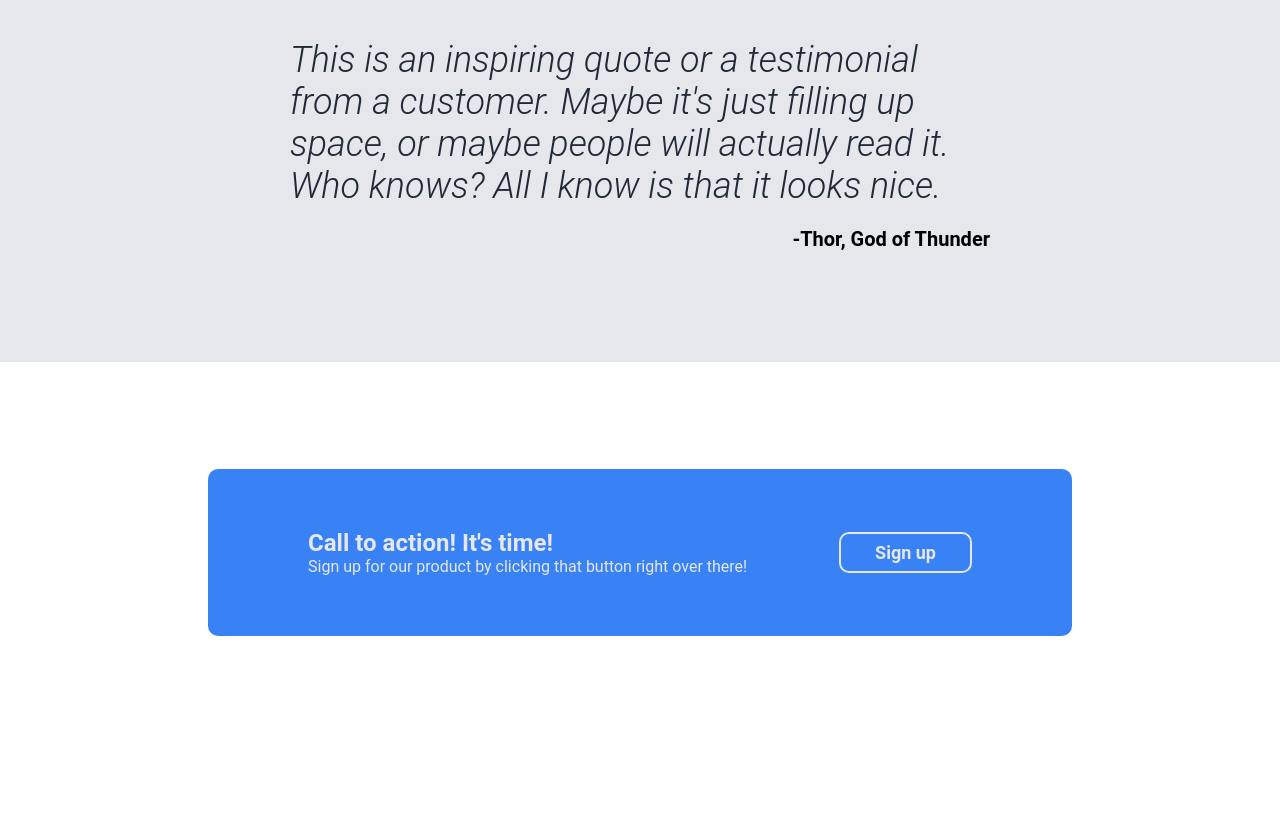
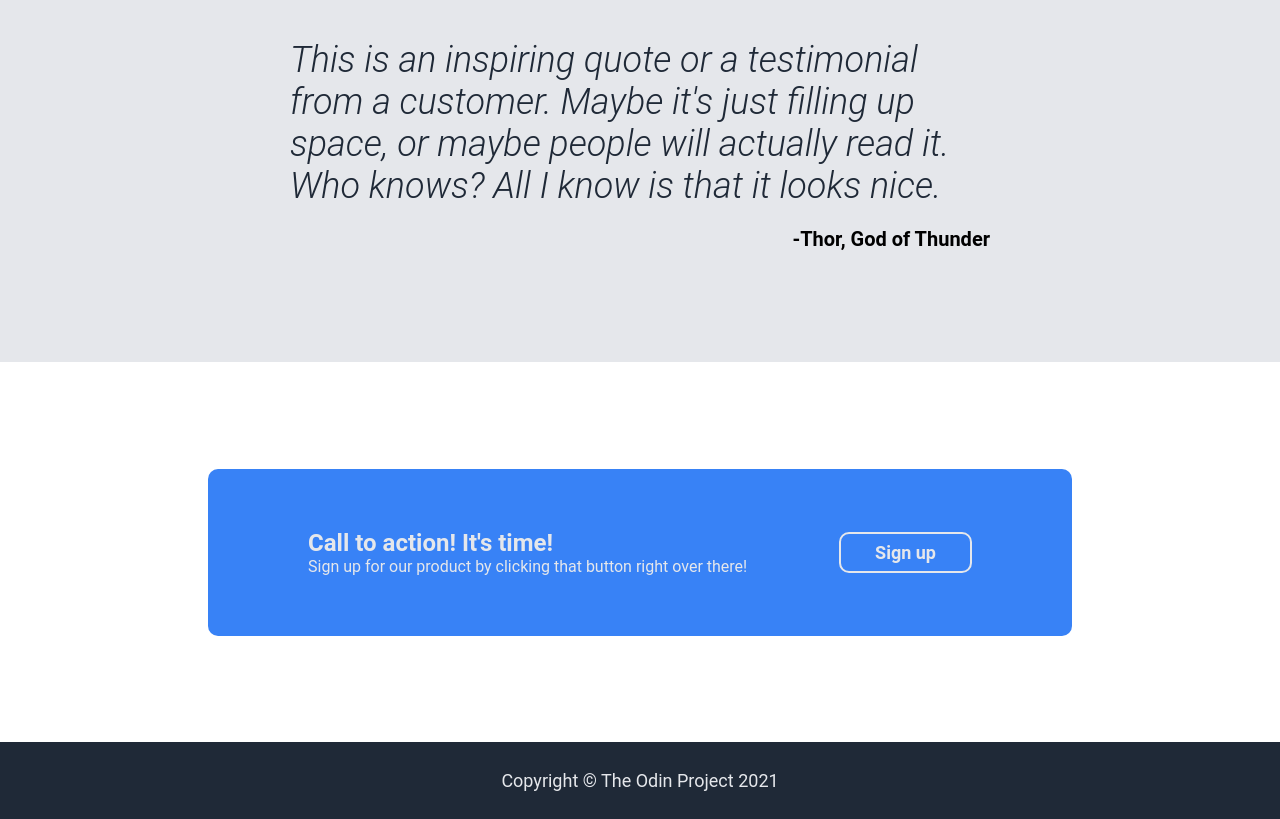
Before and after one commit to fumakama/project-landing-page, a plain HTML site: page index.html in a window 1280 px wide. Shown: the part 1161-1980 px from the top of the page. Before the commit the page ends 1903 px from the top, so only its background shows below. Drawn offline with Linux system fonts and the light colour scheme.

Commit message:
Complete footer

```diff
--- a/index.html
+++ b/index.html
@@ -73,5 +73,9 @@
         </div>
     </section>
 
+    <footer>
+        <p>Copyright &copy The Odin Project 2021</p>
+    </footer>
+
 </body>
 </html>
--- a/styles.css
+++ b/styles.css
@@ -3,6 +3,7 @@ body {
     display: flex;
     flex-direction: column;
     margin: 0px;
+    flex-grow: 1;
 }
 
 body > * {
@@ -203,3 +204,14 @@ button {
     margin: 0px;
     color: #e5e7eb;
 }
+
+footer {
+    background-color: #1f2937;
+    display: flex;
+    justify-content: center;
+    align-items: center;
+    color: #e5e7eb;
+    font-size: 18px;
+    padding-top: 10px;
+    padding-bottom: 10px;
+}
```
